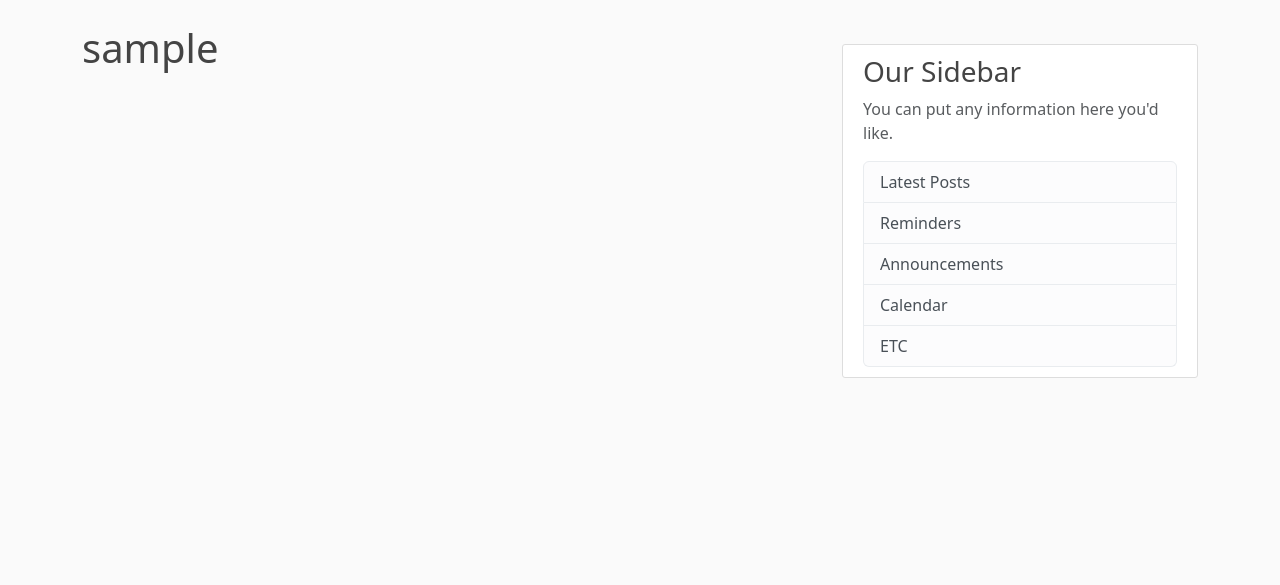
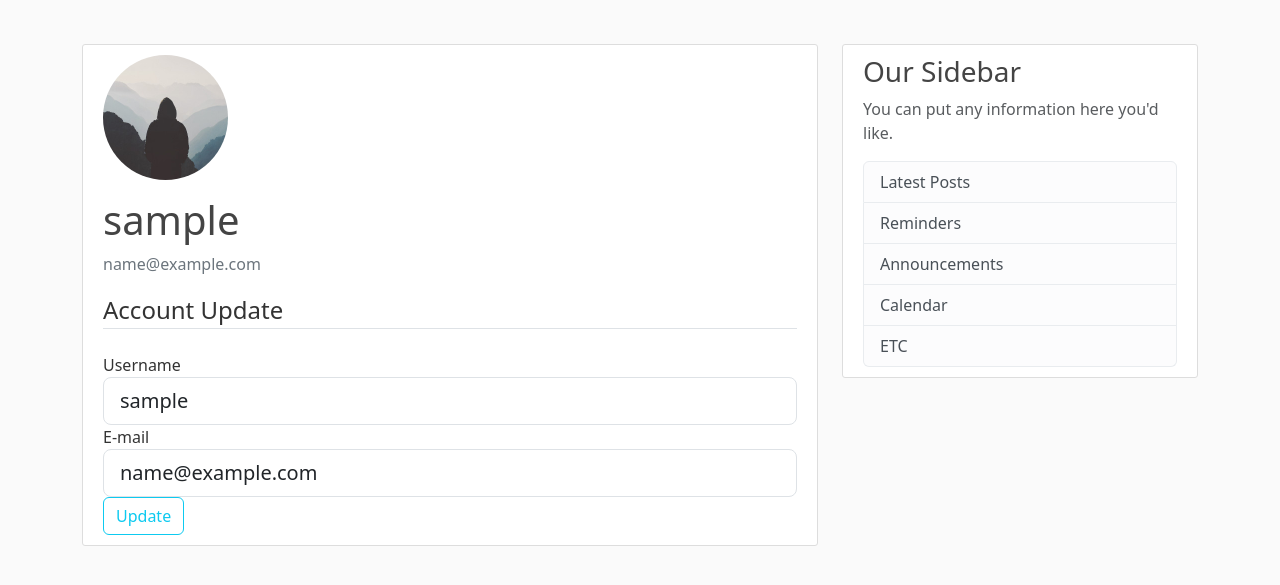
Before and after one commit to nzangi/Blog-Flask-Project, a Flask app: page /account in a window 1280 px wide. Shown: the part 56-641 px from the top of the page. Run offline with Flask 3, Linux system fonts and the light colour scheme; the visitor is signed in with stand-in values (Sample User, id 1).

Commit message:
Working on account Update

```diff
--- a/flaskblog/__init__.py
+++ b/flaskblog/__init__.py
@@ -16,6 +16,6 @@ db = SQLAlchemy(app)
 bcrypt = Bcrypt(app)
 login_manager = LoginManager(app)
 login_manager.login_view = 'signin'
-login_manager.login_message_category ='info'
+login_manager.login_message_category = 'info'
 
 from flaskblog import routes
--- a/flaskblog/forms.py
+++ b/flaskblog/forms.py
@@ -2,6 +2,7 @@ from flask_wtf import FlaskForm
 from wtforms import StringField, PasswordField, SubmitField, BooleanField
 from wtforms.validators import DataRequired, Email, EqualTo, Length, ValidationError
 from flaskblog.models import User
+from flask_login import current_user
 
 
 class SignUpForm(FlaskForm):
@@ -27,3 +28,20 @@ class SignInForm(FlaskForm):
     password = PasswordField('Password', validators=[DataRequired(), Length(min=8)])
     remember_me = BooleanField('Remember Me')
     signin_button = SubmitField('Sign In')
+
+class UpdateAccountForm(FlaskForm):
+    username = StringField('Username', validators=[DataRequired(), Length(min=6, max=15)])
+    email = StringField('E-mail', validators=[DataRequired(), Email()])
+    signup_button = SubmitField('Update')
+
+    def validate_username(self, username):
+        if username.data != current_user.username:
+            user = User.query.filter_by(username=username.data).first()
+            if user:
+                raise ValidationError("That username is already taken,try another one!")
+
+    def validate_email(self, email):
+        if email.data != current_user.email:
+            user = User.query.filter_by(email=email.data).first()
+            if user:
+                raise ValidationError("That email is already taken,try another one!")
--- a/flaskblog/routes.py
+++ b/flaskblog/routes.py
@@ -1,8 +1,8 @@
-from flask import redirect, flash, render_template, url_for,request
-from flaskblog.forms import SignUpForm, SignInForm
+from flask import redirect, flash, render_template, url_for, request
+from flaskblog.forms import SignUpForm, SignInForm,UpdateAccountForm
 from flaskblog.models import User, Post
 from flaskblog import app, bcrypt, db
-from flask_login import login_user, current_user, logout_user,login_required
+from flask_login import login_user, current_user, logout_user, login_required
 
 posts = [
     {
@@ -62,26 +62,40 @@ def signup():
 def signin():
     if current_user.is_authenticated:
         return redirect(url_for('home'))
-
     form = SignInForm()
     if form.validate_on_submit():
         user = User.query.filter_by(username=form.username.data).first()
         if user and bcrypt.check_password_hash(user.password, form.password.data):
             login_user(user, remember=form.remember_me.data)
             flash(f'{form.username.data} you have been logged in, welcome!', 'success')
-            # next_page = request.args.get('next')
-            # print(next_page)
-            return redirect(request.args.get('next', url_for('home')))
-            # return redirect(next_page) if next_page else redirect(url_for('home'))
+            next_page = request.args.get('next')
+            print(next_page)
+            return redirect(next_page) if next_page else redirect(url_for('home'))
         else:
-            flash("Sign in unsuccessful,please recheck username and password", 'danger')
-    return render_template('signin.html', title="Sign In", form=form)
+            flash('Login Unsuccessful. Please recheck email and password', 'danger')
+    return render_template('signin.html', title='Login', form=form)
+
 
 @app.route("/signout")
 def signout():
+    flash('You have successfully logged out', 'danger')
     logout_user()
     return redirect(url_for('signin'))
-@app.route("/account")
+
+
+@app.route("/account", methods=['GET', 'POST'])
 @login_required
 def account():
-    return render_template('account.html',title="Account")
+    form = UpdateAccountForm()
+    if form.validate_on_submit():
+        current_user.username= form.username.data
+        current_user.email= form.email.data
+        db.session.commit()
+        flash("Your account details were updated successfully!")
+        return redirect(url_for('account'))
+    elif request.method=='GET':
+        form.username.data = current_user.username
+        form.email.data = current_user.email
+
+    image_file = url_for('static', filename='profile_images/' + current_user.image_file)
+    return render_template('account.html', title="Account", image_file=image_file,form=form)
--- a/flaskblog/templates/account.html
+++ b/flaskblog/templates/account.html
@@ -1,5 +1,50 @@
 {% extends 'base.html' %}
+{% block content %}
+    <div class="content-section">
 
-{% block content %}
-    <h1>{{ current_user.username }}</h1>
+        <div class="media">
+            <img class="rounded-circle account-img" src="{{ image_file }}">
+            <div class="media-body">
+                <h2 class="account-heading">{{ current_user.username }}</h2>
+                <p class="text-secondary">{{ current_user.email }}</p>
+            </div>
+        </div>
+
+        <form method="POST" action="" enctype="multipart/form-data">
+            {{ form.hidden_tag() }}
+            <fieldset class="form-group">
+                <legend class="border-bottom mb-4">Account Update</legend>
+                <div class="form-group">
+                    {{ form.username.label(class="form-control-label")}}
+                    {% if form.username.errors %}
+                        {{ form.username(class="form-control form-control-lg is-invalid")}}
+                        <div class="invalid-feedback">
+                            {% for error in form.username.errors  %}
+                                <span>{{ error }}</span>
+                            {% endfor %}
+                        </div>
+                    {% else %}
+                        {{ form.username(class="form-control form-control-lg")}}
+                    {% endif %}
+                </div>
+                <div class="form-group">
+                    {{ form.email.label(class="form-control-label")}}
+                    {% if form.email.errors %}
+                        {{ form.email(class="form-control form-control-lg is-invalid")}}
+                        <div class="invalid-feedback">
+                            {% for error in form.email.errors  %}
+                                <span>{{ error }}</span>
+                            {% endfor %}
+                        </div>
+                    {% else %}
+                        {{ form.email(class="form-control form-control-lg")}}
+                    {% endif %}
+                </div>
+            </fieldset>
+            <div class="form-group">
+                {{ form.signup_button(class="btn btn-outline-info")}}
+            </div>
+        </form>
+    </div>
+
 {% endblock content %}
--- a/flaskblog/templates/signin.html
+++ b/flaskblog/templates/signin.html
@@ -2,7 +2,7 @@
 
 {% block content %}
     <div class="content-section">
-        <form method="POST" action="/signin" enctype="multipart/form-data">
+        <form method="POST" action="" enctype="multipart/form-data">
             {{ form.hidden_tag() }}
             <fieldset class="form-group">
                 <legend class="border-bottom mb-4">Sign In</legend>
```
Also changed, not shown: flaskblog/static/profile_images/default.png (added).
